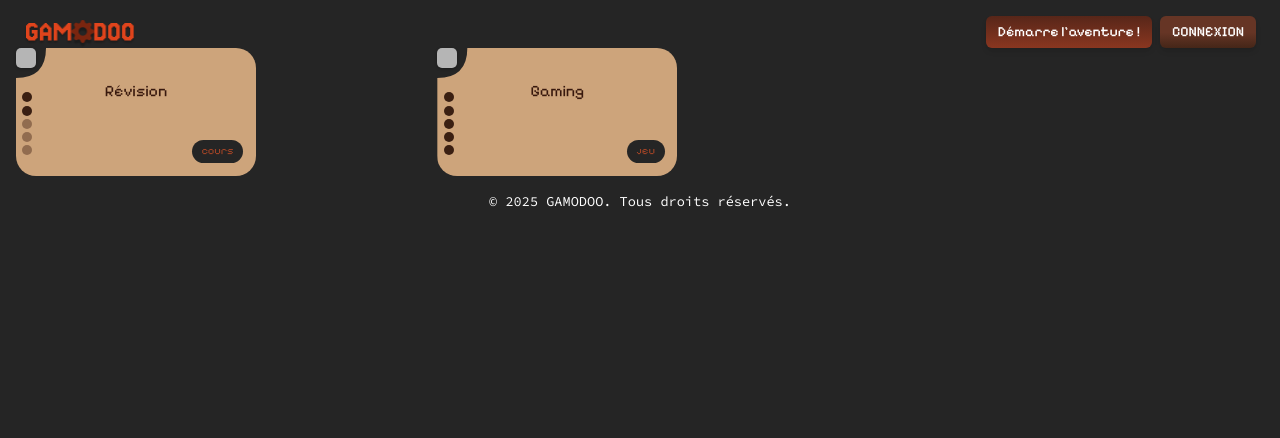
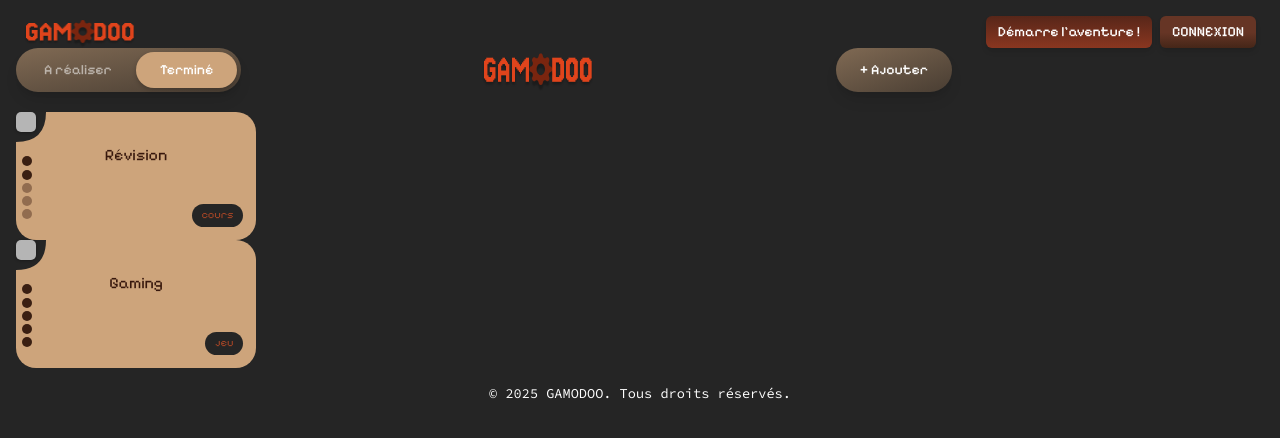
Before and after one commit to Wildyax/gamodoo-front, a Next.js app: page /dashboard in a window 1280 px wide. Shown: the top 438 px of the page. Built offline with nearby package versions, Linux system fonts and the light colour scheme; a web font is replaced by a local one.

Commit message:
feat: implement sidebar and action bar with toggle functionality

```diff
--- /dev/null
+++ b/app/administration/page.tsx
@@ -0,0 +1,7 @@
+export default function AdministrationPage() {
+    return (
+        <>
+            <p>Admin Page</p>
+        </>
+    );
+}
--- a/app/dashboard/page.tsx
+++ b/app/dashboard/page.tsx
@@ -2,13 +2,18 @@
 import {useState} from 'react';
 import TaskContainer from "@/src/components/TaskContainer/TaskContainer";
 import { TaskData } from '@/src/models/Task';
+import ToggleButton from '@/src/components/ToggleButton/ToggleButton';
+import "../dashboard/style.css";
+import translate from "@/src/locales/fr.json";
 
 export default function DashBoard() {
+    //TODO : a remplacer par une vraie récupération des tâches
     const [tasks, setTasks] = useState<TaskData[]>([
         { id: 1, label: "Révision", level: 2, description: "...", tags: ["cours"], checked: false, createdAt: new Date()},
         { id: 2, label: "Gaming", level: 5, description: "...", tags: ["jeu"], checked: false, createdAt: new Date() }
     ]);
 
+    //détection de changement d'état d'une tâche
     const handleCheckedTask = (taskId: number) => {
         setTasks(prevTasks =>
             prevTasks.map(task => {
@@ -22,15 +27,35 @@ export default function DashBoard() {
 
     return (
         <>
-            <div className="grid grid-cols-3 gap-4">
+            <div className="grid grid-cols-4 grid-rows-5 gap-0 h-full">
+                <div className="col-start-1 col-end-4 row-start-1 row-end-2">
+                    <div className="flex flex-row justify-between">
+                        <ToggleButton></ToggleButton>
+                        <img
+                            src="logo/full_logo.png"
+                            alt="Logo"
+                            width={10}
+                            height={5}
+                            className="w-20 sm:w-28"
+                        />
+                        <button className="button items-center justify-center inline-flex rounded-full p-1 shadow-lg px-6 py-2 text-sm font-medium" >
+                            { translate.navbar_dashboard.add }
+                        </button>
+                    </div>
+                </div>
+                <div className="col-start-1 col-end-4 row-start-2 row-end-6">
                     {tasks.map(task => (
                         <TaskContainer
-                        key= {task.id}
+                            key={task.id}
                             task={task}
                             onChange={handleCheckedTask}
                         />
                     ))}
                 </div>
+                <div className="col-start-4 col-end-5 row-start-1 row-end-6">
+
+                </div>
+            </div>
         </>
     );
 }
--- /dev/null
+++ b/app/dashboard/style.css
@@ -0,0 +1,3 @@
+.button {
+    background: var(--toggle-background);
+}
--- a/app/globals.css
+++ b/app/globals.css
@@ -8,6 +8,8 @@
   --font-source-code-pro: 'Source Code Pro', monospace;
   --gradient-red: linear-gradient(#572619, #8a3620);
   --gradient-brown: linear-gradient(180deg,rgba(102, 53, 37, 1) 52%, rgba(69, 38, 24, 1) 100%);
+  --toggle-background: linear-gradient(to bottom right, rgba(205, 164, 123, 0.54), rgba(103, 82, 62, 0.54));
+  --toggle-button: #CDA47B;
 }
 
 @theme inline {
--- a/app/layout.tsx
+++ b/app/layout.tsx
@@ -4,8 +4,9 @@ import "./globals.css";
 import Header from "../src/components/Header";
 import Footer from "../src/components/Footer";
 import ErrorComponent from "../src/components/ErrorComponent";
-import { AuthProvider } from "../src/context/AuthContext";
+import { AuthProvider, useAuth } from "../src/context/AuthContext";
 import { ErrorProvider } from "@/src/context/ErrorContext";
+import SidebarMenu from "../src/components/SidebarMenu/SidebarMenu";
 
 const pixelifySans = Pixelify_Sans({
     subsets: ["latin"],
@@ -33,6 +34,8 @@ export default function RootLayout({
 }: Readonly<{
   children: React.ReactNode;
 }>) {
+  const isConnected: boolean = false;
+
   return (
     <html lang="fr">
       <body
@@ -40,8 +43,23 @@ export default function RootLayout({
       >
         <AuthProvider>
           <ErrorProvider>
-            <Header />
-              {children}
+            {
+              isConnected ?
+              <>
+                <div className="grid grid-cols-[auto_1fr] h-screen gap-0">
+                  <div className="col-start-1 col-end-2">
+                    <SidebarMenu/>
+                  </div>
+                  <div className="col-start-2 col-end-3">
+                    {children}
+                  </div>
+                </div>
+              </> :
+              <>
+                <Header />
+                  {children}
+              </>
+            }
             <ErrorComponent />
             <Footer />
           </ErrorProvider>
--- /dev/null
+++ b/app/leaderboard/page.tsx
@@ -0,0 +1,7 @@
+export default function LeaderboardPage() {
+    return (
+        <>
+            <p>Leaderboard Page</p>
+        </>
+    );
+}
--- /dev/null
+++ b/app/profil/page.tsx
@@ -0,0 +1,7 @@
+export default function ProfilPage() {
+    return (
+        <>
+            <p>Account Page</p>
+        </>
+    );
+}
--- /dev/null
+++ b/src/components/SidebarMenu/SidebarMenu.module.css
@@ -0,0 +1,115 @@
+.sidebar {
+    min-width: 5%;
+    background: linear-gradient(#572619, #8a3620);
+    display: flex;
+    border-radius: 8px;
+    flex-direction: column;
+    align-items: center;
+    padding: 24px 0;
+    gap: 24px;
+    height: 100vh;
+    margin-right: 17px;
+    position: relative;
+    transition: transform 0.3s ease;
+}
+
+.burgerButton {
+    display: none;
+    position: absolute;
+    top: 10px;
+    left: 10px;
+    z-index: 10;
+    background-color: #8a3620;
+    border: none;
+    border-radius: 8px;
+    padding: 8px;
+    cursor: pointer;
+    color: white;
+}
+
+.burgerButton:hover {
+    background-color: #572619;
+}
+
+@media (max-width: 768px) {
+    .burgerButton {
+        display: block;
+    }
+
+    .sidebar {
+        position: fixed;
+        left: 0;
+        top: 0;
+        transform: translateX(-100%);
+        z-index: 999;
+        margin-right: 0;
+        width: fit-content;
+        padding-top: 70px;
+    }
+
+    .sidebar.open {
+        transform: translateX(0);
+    }
+
+    .overlay {
+        display: none;
+        position: fixed;
+        top: 0;
+        left: 0;
+        right: 0;
+        bottom: 0;
+        background-color: rgba(0, 0, 0, 0.5);
+        z-index: 998;
+    }
+
+    .overlay.show {
+        display: block;
+    }
+}
+
+.navItem {
+    width: 100%;
+    display: flex;
+    justify-content: center;
+}
+
+.link {
+    width: 100%;
+    height: 56px;
+    margin-left: 10%;
+    border-radius: 8px 0 0 8px;
+    display: flex;
+    flex-direction: column;
+    align-items: center;
+    justify-content: center;
+    color: #fed7aa;
+    text-decoration: none;
+    font-size: 10px;
+    text-align: center;
+    padding: 6px;
+}
+
+.link:hover {
+    background-color: #8a3620;
+    color: white;
+}
+
+.link.active {
+    background-color: #252525;
+    color: #8a3620;
+}
+
+.activeIndicator {
+    position: absolute;
+    width: 56px;
+    height: 56px;
+    background-color: #252525;
+    border-radius: 8px;
+    top: 24px;
+    left: 12px;
+}
+
+.icon {
+    font-size: 24px;
+    margin-bottom: 4px;
+}
--- /dev/null
+++ b/src/components/SidebarMenu/SidebarMenu.tsx
@@ -0,0 +1,66 @@
+"use client";
+import { useState } from 'react';
+import { usePathname } from 'next/navigation';
+import { MdDashboard, MdSettings, MdEmojiEvents, MdAccountCircle, MdMenu, MdClose } from 'react-icons/md';
+import styles from "./SidebarMenu.module.css";
+import translate from "../../locales/fr.json";
+import Link from 'next/link';
+
+const MenuItem = [
+    {id: 1, label: translate.sidebar.menu, path: "/dashboard", icon: MdDashboard},
+    {id: 2, label: translate.sidebar.administration, path: "/administration", icon: MdSettings},
+    {id: 3, label: translate.sidebar.leaderboard, path: "/leaderboard", icon: MdEmojiEvents},
+    {id: 4, label: translate.sidebar.account, path: "/profil", icon: MdAccountCircle}
+]
+
+export default function SidebarMenu() {
+    const pathname = usePathname();
+    const [isOpen, setIsOpen] = useState(false);
+    const isConnected: boolean = true;
+    // penser à mettre à false quand on aura la logique de récupération du user
+    // const [isConnected, setIsConnected] = useState(false);
+
+    const toggleMenu = () => {
+        setIsOpen(!isOpen);
+    };
+
+    const closeMenu = () => {
+        setIsOpen(false);
+    };
+
+    return (
+        isConnected ?
+         <>
+            <button
+                className={styles.burgerButton}
+                onClick={toggleMenu}
+                aria-label="Menu"
+            >
+                {isOpen ? <MdClose size={24} /> : <MdMenu size={24} />}
+            </button>
+
+            <div
+                className={`${styles.overlay} ${isOpen ? styles.show : ''}`}
+                onClick={closeMenu}
+            />
+
+            <div className={`${styles.sidebar} ${isOpen ? styles.open : ''}`}>
+                {MenuItem.map(item => {
+                    const IconComponent = item.icon;
+                    return (
+                        <nav key={item.id} className={styles.navItem}>
+                            <Link
+                                href={item.path}
+                                onClick={closeMenu}
+                                className={`${styles.link} ${pathname === item.path ? styles.active : ''}`}
+                            >
+                                {IconComponent && <IconComponent className={styles.icon} size={30} />}
+                            </Link>
+                        </nav>
+                    );
+                })}
+            </div>
+        </> :
+        null
+    );
+}
--- /dev/null
+++ b/src/components/ToggleButton/ToggleButton.module.css
@@ -0,0 +1,20 @@
+.toggleContainer {
+  background: var(--toggle-background);
+}
+
+.toggleButton {
+  background: transparent;
+  color: #ffffff;
+  opacity: 54%;
+}
+
+.toggleButton:hover {
+  color:#ffffff;
+}
+
+.toggleButton.active {
+  background: var(--toggle-button);
+  opacity: 100%;
+  color: #ffffff;
+  box-shadow: 0 2px 4px rgba(0, 0, 0, 0.2);
+}
--- /dev/null
+++ b/src/components/ToggleButton/ToggleButton.tsx
@@ -0,0 +1,30 @@
+import { useState } from "react";
+import styles from "./ToggleButton.module.css";
+import translate from "../../locales/fr.json";
+
+export default function ToggleButton() {
+    const [isComplete, setComplete] = useState(false);
+
+    return (
+        <>
+        <div className={`${styles.toggleContainer} inline-flex rounded-full p-1 shadow-lg`}>
+            <button
+                onClick={() => setComplete(true)}
+                className={`${styles.toggleButton} px-6 py-2 rounded-full text-sm font-medium transition-all duration-300 border-none cursor-pointer ${
+                isComplete ? `${styles.active}` : ''
+                }`}
+            >
+                {translate.navbar_dashboard.todo}
+            </button>
+            <button
+                onClick={() => setComplete(false)}
+                className={`${styles.toggleButton} px-6 py-2 rounded-full text-sm font-medium transition-all duration-300 border-none cursor-pointer ${
+                !isComplete ? `${styles.active}` : ''
+                }`}
+            >
+                {translate.navbar_dashboard.realised}
+            </button>
+        </div>
+        </>
+    );
+}
--- a/src/locales/fr.json
+++ b/src/locales/fr.json
@@ -33,5 +33,16 @@
       "title": "Il est temps de continuer tes aventures !",
       "submit": "Se connecter"
     }
+  },
+  "sidebar": {
+    "menu": "Menu",
+    "administration": "Gestion des tâches",
+    "leaderboard": "Classement",
+    "account": "Compte"
+  },
+  "navbar_dashboard": {
+    "todo": "A réaliser",
+    "realised": "Terminé",
+    "add": "+ Ajouter"
   }
 }
```
Lines whose indentation alone changed are shown as unchanged.
